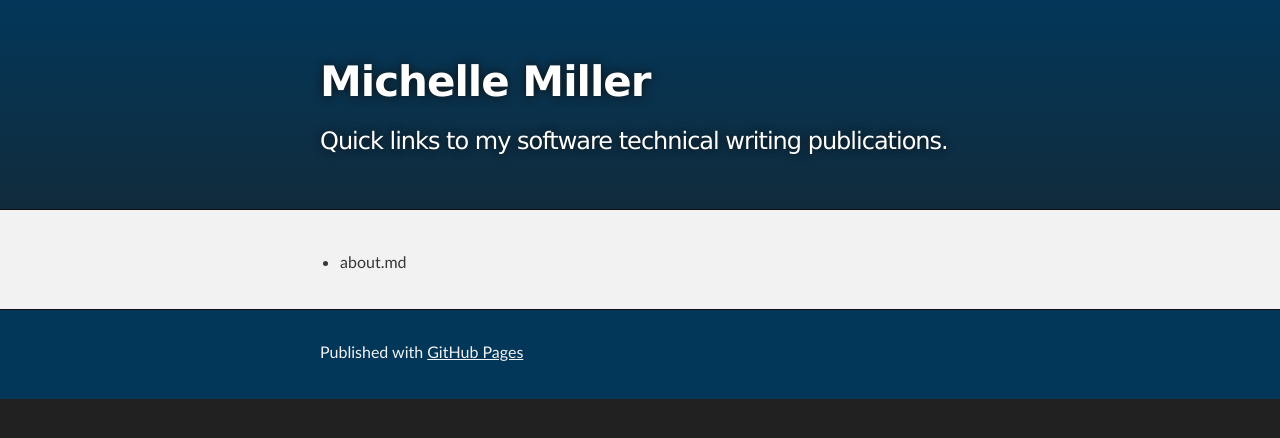
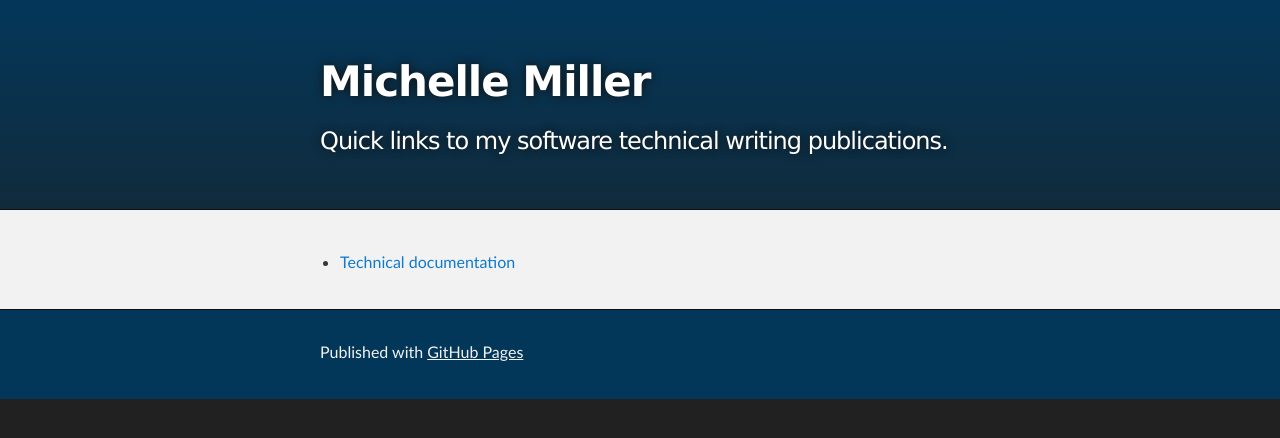
Before and after one commit to michelle-miller/michelle-miller.github.io, a Jekyll site: the page built from index.md, in a window 1280 px wide. Shown: the top 438 px of the page. Built offline with Jekyll 4.4.1, drawn with Linux system fonts in a browser that asks for light colours; our own code applies the rules of GitHub Pages for plain Markdown files.

Commit message:
trying index

```diff
--- a/index.md
+++ b/index.md
@@ -1 +1 @@
-* about.md
+* [Technical documentation](about.html)
```
